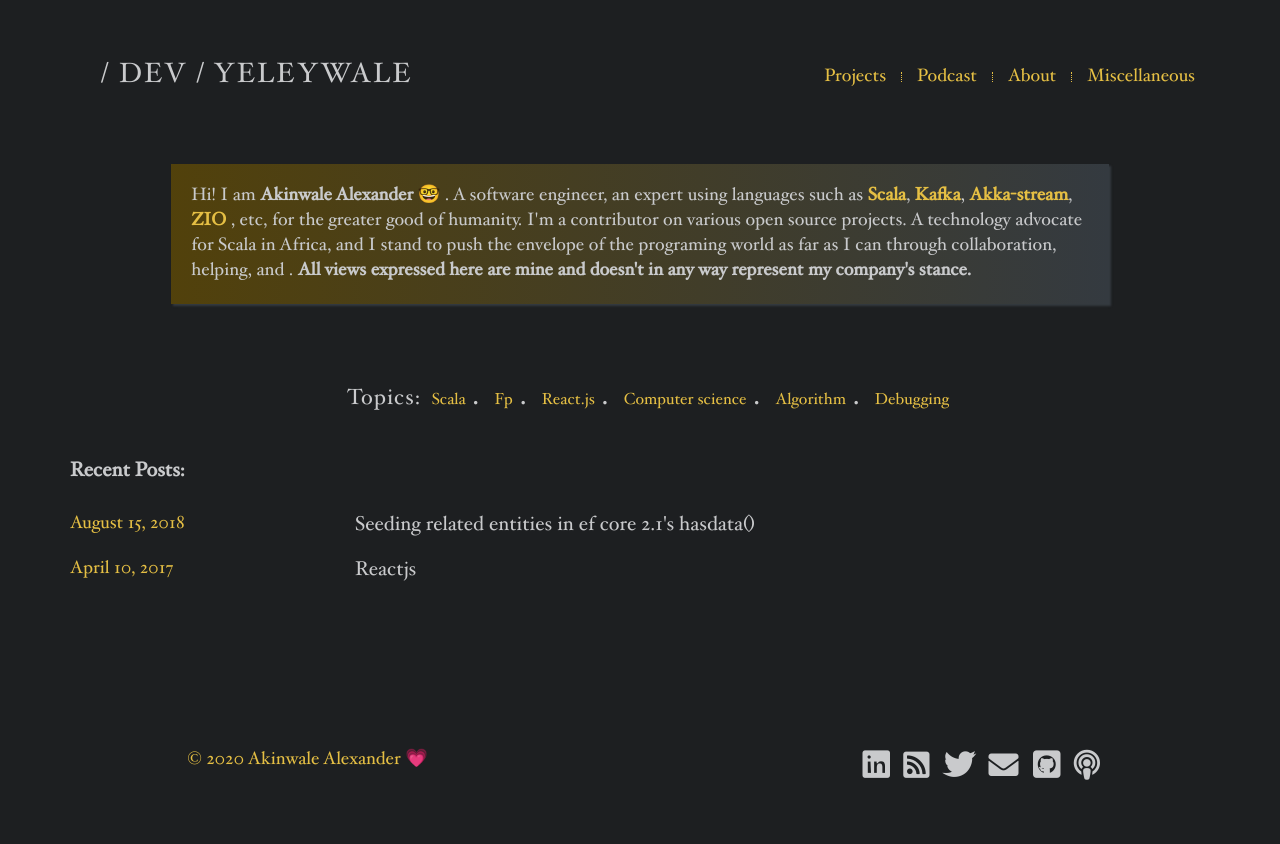
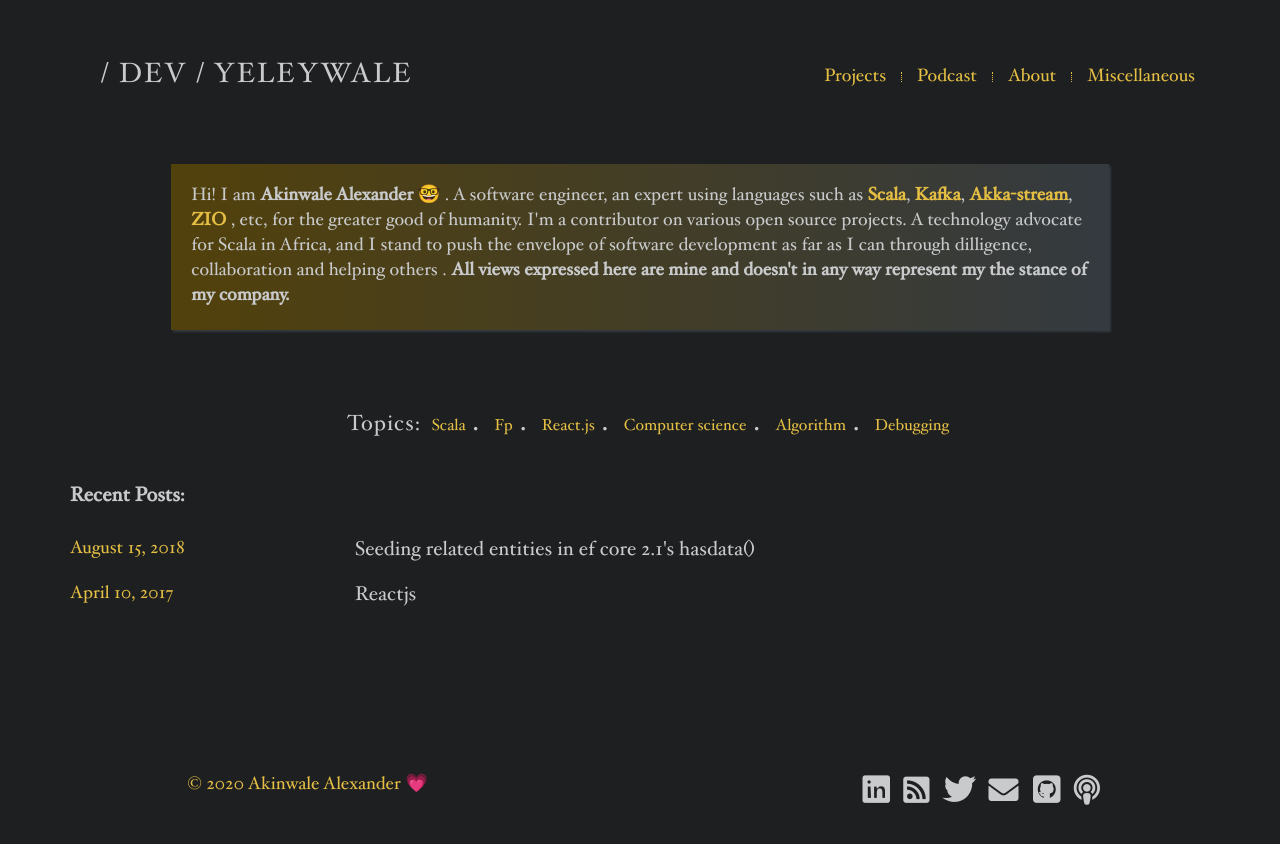
Before and after one commit to yeleywale/yeleywale.github.io, a Jekyll site: the page built from index.html, in a window 1280 px wide. Shown: the top 844 px of the page. Built offline with Jekyll 4.4.1, drawn with Linux system fonts in a browser that asks for light colours; nearby versions of some CDN libraries.

Commit message:
Correct some typo in index.html, Add a margin-top in the about page

```diff
--- a/index.html
+++ b/index.html
@@ -14,7 +14,7 @@ layout: default
 </script>
 
 <div class="container short-bio">
-  Hi! I am <strong>Akinwale Alexander &#x1F913; </strong>. A software engineer, an expert using languages such as <strong><a target="_blank" href="https://www.scala-lang.org/">Scala</a></strong>, <strong><a target="_blank" href="https://kafka.apache.org">Kafka</a></strong>, <strong><a target="_blank" href="https://akka.io">Akka-stream</a></strong>, <strong><a target="_blank" href="https://zio.dev">ZIO</a></strong> , etc, for the greater good of humanity. I'm a contributor on various open source projects. A technology advocate for Scala in Africa, and I stand to push the envelope of the programing world as far as I can through collaboration, helping, and . <strong>All views expressed here are mine and doesn't in any way represent my company's stance.</strong>
+  Hi! I am <strong>Akinwale Alexander &#x1F913; </strong>. A software engineer, an expert using languages such as <strong><a target="_blank" href="https://www.scala-lang.org/">Scala</a></strong>, <strong><a target="_blank" href="https://kafka.apache.org">Kafka</a></strong>, <strong><a target="_blank" href="https://akka.io">Akka-stream</a></strong>, <strong><a target="_blank" href="https://zio.dev">ZIO</a></strong> , etc, for the greater good of humanity. I'm a contributor on various open source projects. A technology advocate for Scala in Africa, and I stand to push the envelope of software development as far as I can through dilligence, collaboration and helping others . <strong>All views expressed here are mine and doesn't in any way represent my the stance of my company.</strong>
 </div>
 
 <div class="container">
--- a/style.scss
+++ b/style.scss
@@ -511,6 +511,7 @@ html {
 
   .page {
     color: $textColor;
+    margin-top: 80px;
 
     h1,
     h2,
```
